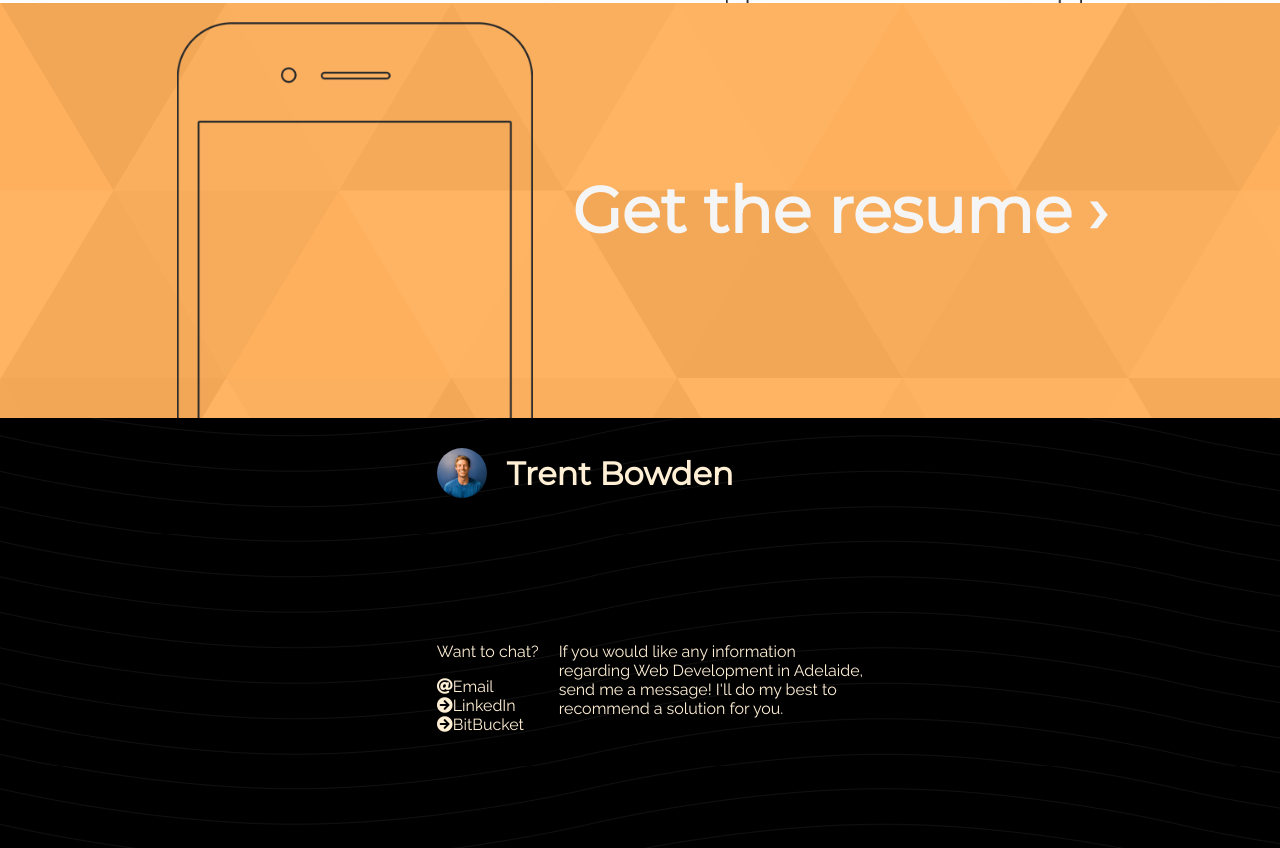
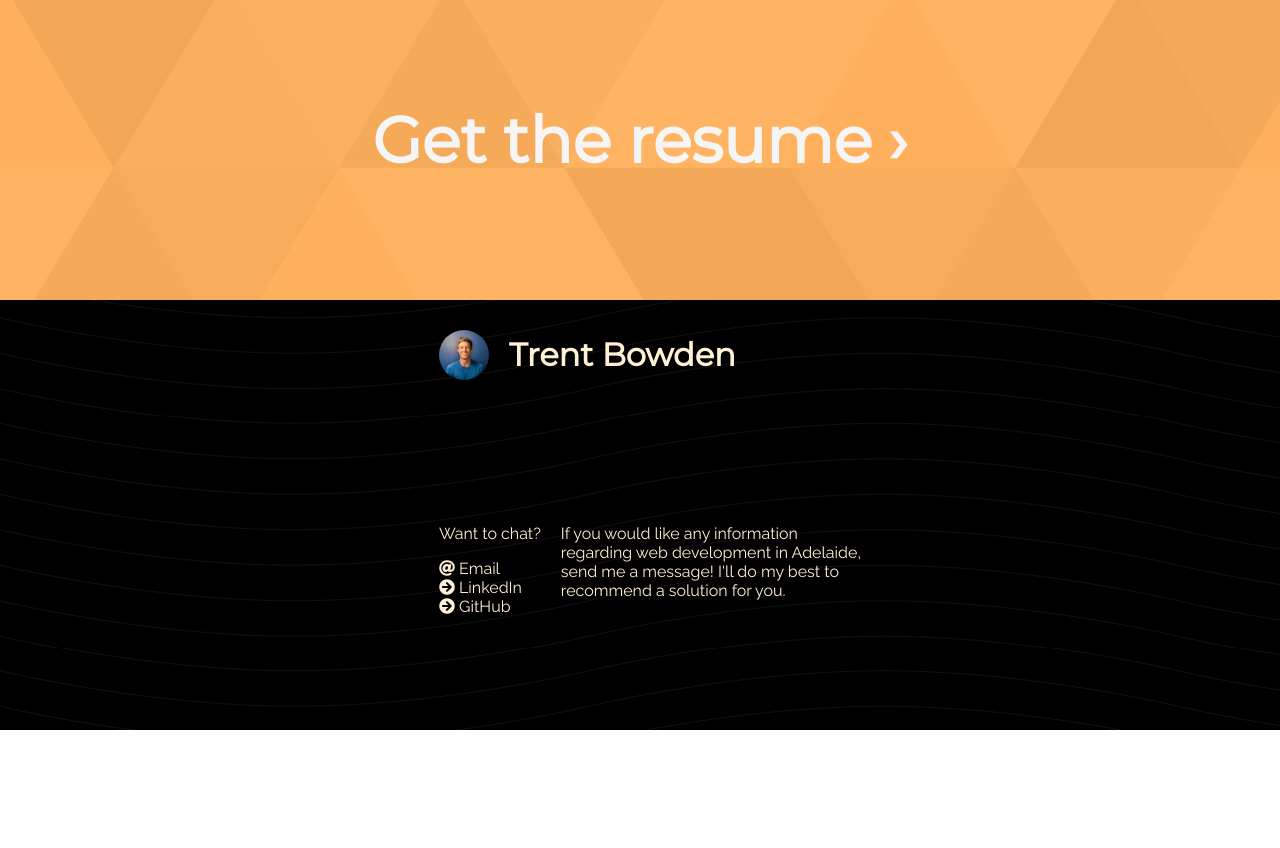
Before and after one commit to trentBowden/personalSite, a plain HTML site: page index.html in a window 1280 px wide. Shown: the part 1604-2452 px from the top of the page. After the commit the page ends 2334 px from the top, so only its background shows below. Drawn offline with Linux system fonts and the light colour scheme.

Commit message:
fixed links included images

```diff
--- a/index.html
+++ b/index.html
@@ -76,14 +76,14 @@
 
         </div>
         <div class = "verticalStack content-picture">
-            <img src="images/topography.svg">
+            <img src="images/wf-phone.jpg">
         </div>
     </div>
 
     <!--Featured in one point with BG -->
     <div class = "horizontalStack large-tri-orange">
         <div class = "verticalStack content-picture">
-            <img src="images/iphone.png">
+            <img src="images/ACS1.jpg">
         </div>
         <div class = "verticalStack content-text">
 
@@ -95,7 +95,9 @@
                     Always ready to make time for local events.
                 </p>
                 <ul class="fa-ul">
-                    <li><i class="fa fa-chevron-right"></i> Let me know about an event</li>
+                    <li><i class="fa fa-chevron-right"></i>
+                        <a href="mailto:trentb.business@gmail.com?Subject=Community%20Event%20Opportunity" target="_top">Let me know about an event</a>
+                    </li>
                 </ul>
             </div>
         </div>
@@ -125,9 +127,9 @@
     <!--Featured in one point with BG -->
     <div class = "horizontalStack large-tri-orange" id = "Resume">
 
-        <div class = "verticalStack content-picture">
-            <img src="images/iphone.png">
-        </div>
+        <!--<div class = "verticalStack content-picture">-->
+            <!--<img src="images/iphone.png">-->
+        <!--</div>-->
 
         <div class = "verticalStack content-text">
 
@@ -157,16 +159,22 @@
             <div class = "textBrief footerText">
                 <p>Want to chat?</p>
                 <ul>
-                    <li><i class="fa fa-at"></i>Email</li>
-                    <li><i class="fa fa-arrow-circle-right" aria-hidden="true"></i>LinkedIn</li>
-                    <li><i class="fa fa-arrow-circle-right"></i>BitBucket</li>
+                    <li><i class="fa fa-at"></i>
+                        <a href="mailto:trentb.business@gmail.com" target="_top">Email</a>
+                    </li>
+                    <li><i class="fa fa-arrow-circle-right" aria-hidden="true"></i>
+                        <a href="https://www.linkedin.com/in/trent-bowden-48b46380/">LinkedIn</a>
+                    </li>
+                    <li><i class="fa fa-arrow-circle-right"></i>
+                        <a href="https://github.com/trentBowden/">GitHub</a>
+                    </li>
                 </ul>
             </div>
 
             <div class = "textBrief footerText">
                 <p>
                     If you would like any information <br>
-                regarding Web Development in Adelaide, <br>
+                regarding web development in Adelaide, <br>
                 send me a message! I'll do my best to <br>
                 recommend a solution for you.
                 </p>
--- a/main.css
+++ b/main.css
@@ -19,6 +19,11 @@ p, i {
 ul {
     padding: 0;
     list-style-type: none;
+}
+
+a, a:hover, a:visited, a:active {
+    text-decoration: none;
+    color: papayawhip;
 }
 
 /*
```
Also changed, not shown: images/ACS1.jpg (added), images/ACS2.jpg (added), images/wf-phone.jpg (added).
